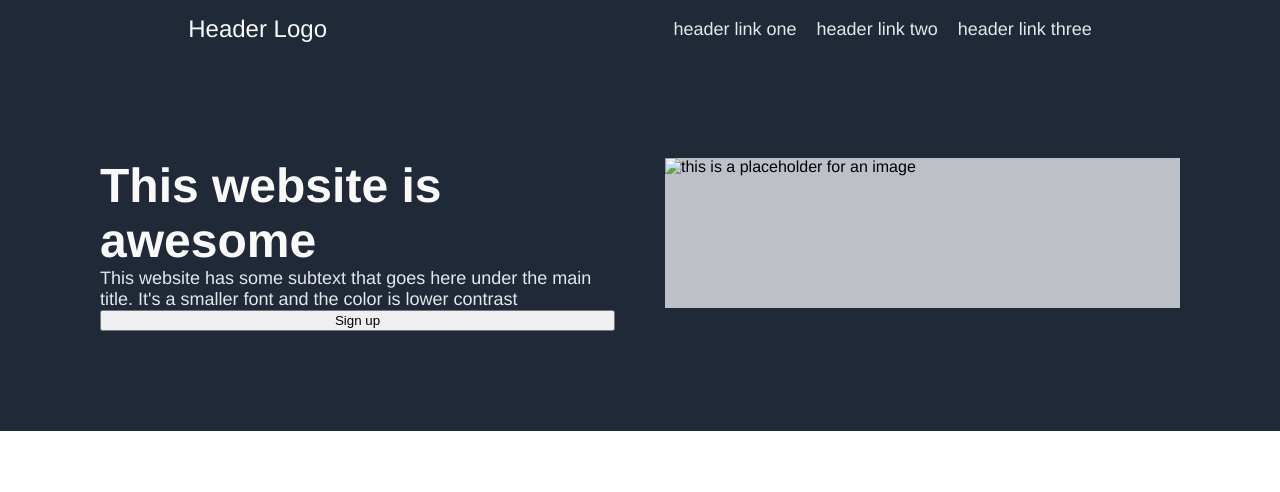
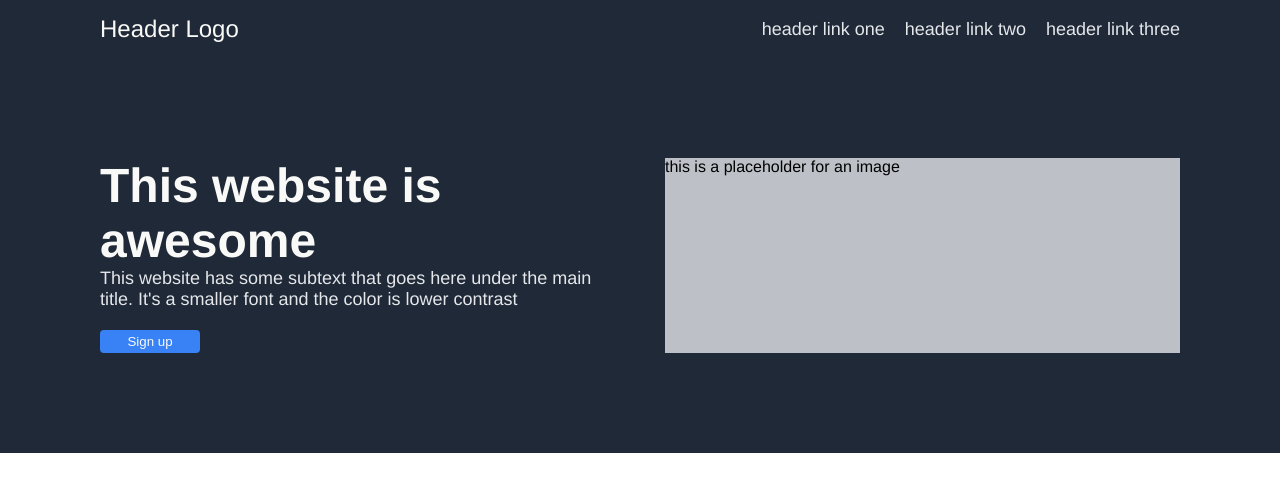
Before and after one commit to njohnston44/top-landing-page, a plain HTML site: page index.html in a window 1280 px wide. Drawn offline with Linux system fonts and the light colour scheme.

Commit message:
hero section looking good now

```diff
--- a/index.html
+++ b/index.html
@@ -19,7 +19,7 @@
                 <div class="hero-blurb">This website has some subtext that goes here under the main title. It's a smaller font and the color is lower contrast</div>
                 <button class="hero-button">Sign up</button>
             </div>
-            <img class="hero-image" src="" alt="this is a placeholder for an image">
+            <div class="hero-image">this is a placeholder for an image</div>
 
             </div>
 
--- a/style.css
+++ b/style.css
@@ -7,9 +7,9 @@ body{
 header{
     background-color: #1F2937;
     display: flex;
-    justify-content: space-around;
+    justify-content: space-between;
     align-items: center;
-    padding: 15px;
+    padding: 15px 100px;
 }
 
 .header-logo{
@@ -53,12 +53,18 @@ a{
 }
 
 .hero-button{
-
+    width: 100px;
+    margin-top: 20px;
+    background-color: #3882f6;
+    border: none;
+    border-radius: 4px;
+    color: #f9faf8;
+    padding: 4px;
 }
 
 .hero-image{
     background-color: #bdc0c7;
-    width: 300px;
-    height: 150px;
+    width: 20px;
+    height: auto;
     flex: 1;
 }
```
